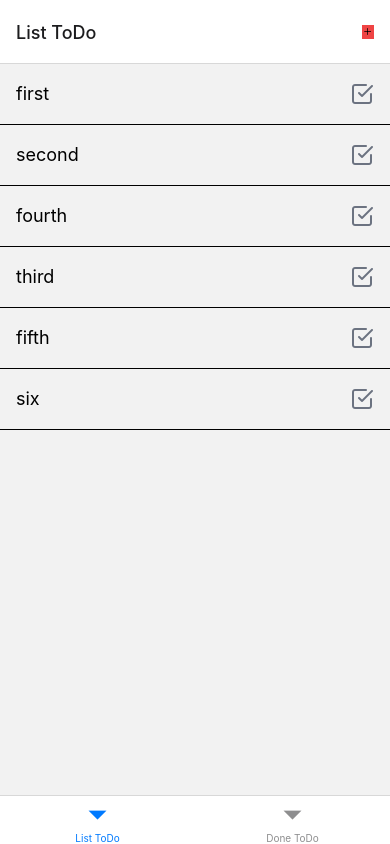
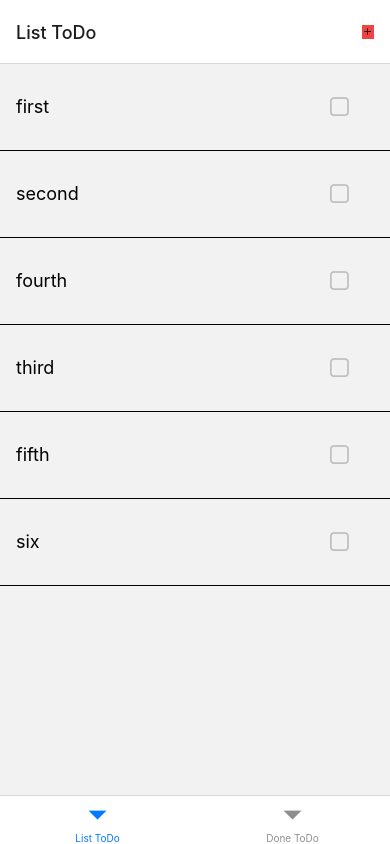
Before and after one commit to DagimAsnake/reactNative-ToDo, a React Native app: screen / in a window 390 px wide. Built offline with nearby package versions, Linux system fonts and the light colour scheme.

Commit message:
added done

```diff
--- a/Screens/DoneToDoScreen.js
+++ b/Screens/DoneToDoScreen.js
@@ -1,10 +1,64 @@
-import React from 'react'
-import { Text } from 'react-native'
+import React, { useState } from 'react';
+import { Text, View, FlatList, Pressable } from 'react-native';
+import { CheckBox } from 'react-native-elements';
+
+const ToDo = [
+  {
+    id: '1',
+    title: 'first',
+    description: 'first first first first first first first',
+    checked: true,
+  },
+  {
+    id: '2',
+    title: 'second',
+    description: 'second second second second second second second',
+    checked: true,
+  },
+  {
+    id: '3',
+    title: 'fourth',
+    description: 'fourth fourth fourth fourth fourth fourth fourth',
+    checked: true,
+  },
+];
 
 const DoneToDoScreen = () => {
+  const [toDoItems, setToDoItems] = useState(ToDo);
+
+  const renderToDo = ({ item }) => {
+    const handlePress = () => {
+      // Handle press event for the card
+    };
+
+    const handleCheckBox = () => {
+      const updatedItems = toDoItems.map((todo) => {
+        if (todo.id === item.id) {
+          return { ...todo, checked: !todo.checked };
+        }
+        return todo;
+      });
+      setToDoItems(updatedItems);
+    };
+
+    return (
+      <Pressable onPress={handlePress}>
+        <View className="flex-row p-4 items-center border-b">
+          <Text className="flex-1 text-lg">{item.title}</Text>
+          <CheckBox
+            checked={item.checked}
+            onPress={ handleCheckBox}
+          />
+        </View>
+      </Pressable>
+    );
+  };
+
   return (
-    <Text className='text-green-600'>DoneToDoScreen</Text>
-  )
-}
+    <View className="flex-1">
+      <FlatList data={toDoItems} keyExtractor={(item) => item.id} renderItem={renderToDo} />
+    </View>
+  );
+};
 
-export default DoneToDoScreen
+export default DoneToDoScreen;
--- a/Screens/ListToDoScreen.js
+++ b/Screens/ListToDoScreen.js
@@ -1,52 +1,72 @@
-import React from 'react'
+import React, { useState } from 'react';
 import { Text, View, FlatList, Pressable } from 'react-native';
-import { Feather } from '@expo/vector-icons';
+import { CheckBox } from 'react-native-elements';
 
 const ToDo = [
   {
     id: '1',
-    title: "first",
-    description: "first first first first first first first"
+    title: 'first',
+    description: 'first first first first first first first',
+    checked: false,
   },
   {
     id: '2',
-    title: "second",
-    description: "second second second second second second second"
+    title: 'second',
+    description: 'second second second second second second second',
+    checked: false,
   },
   {
     id: '3',
-    title: "fourth",
-    description: "fourth fourth fourth fourth fourth fourth fourth"
+    title: 'fourth',
+    description: 'fourth fourth fourth fourth fourth fourth fourth',
+    checked: false,
   },
   {
     id: '4',
     title: "third",
-    description: "third third third third third third third"
+    description: "third third third third third third third",
+    checked: false,
   },
   {
     id: '5',
     title: "fifth",
-    description: "fifth fifth fifth fifth fifth fifth fifth"
+    description: "fifth fifth fifth fifth fifth fifth fifth",
+    checked: false,
   },
   {
     id: '6',
     title: "six",
-    description: "six six six six six six six"
+    description: "six six six six six six six",
+    checked: false,
   },
-
-]
+];
 
 const ListToDoScreen = () => {
+  const [toDoItems, setToDoItems] = useState(ToDo);
+
   const renderToDo = ({ item }) => {
     const handlePress = () => {
       // Handle press event for the card
+    };
+
+    const handleCheckBox = () => {
+      const updatedItems = toDoItems.map((todo) => {
+        if (todo.id === item.id) {
+          return { ...todo, checked: !todo.checked };
+        }
+        return todo;
+      });
+      setToDoItems(updatedItems);
     };
 
     return (
       <Pressable onPress={handlePress}>
         <View className="flex-row p-4 items-center border-b">
           <Text className="flex-1 text-lg">{item.title}</Text>
-          <Feather name="check-square" size={24} className="text-gray-500" />
+          <CheckBox
+            checked={item.checked}
+            onPress={handleCheckBox}
+          />
         </View>
       </Pressable>
     );
@@ -54,7 +74,7 @@ const ListToDoScreen = () => {
 
   return (
     <View className="flex-1">
-      <FlatList data={ToDo} keyExtractor={(item) => item.id} renderItem={renderToDo} />
+      <FlatList data={toDoItems} keyExtractor={(item) => item.id} renderItem={renderToDo} />
     </View>
   );
 };
```
Also changed, not shown: package.json (+4 -3 lines), 1 other file (tests, documents, lock files or other folders).
